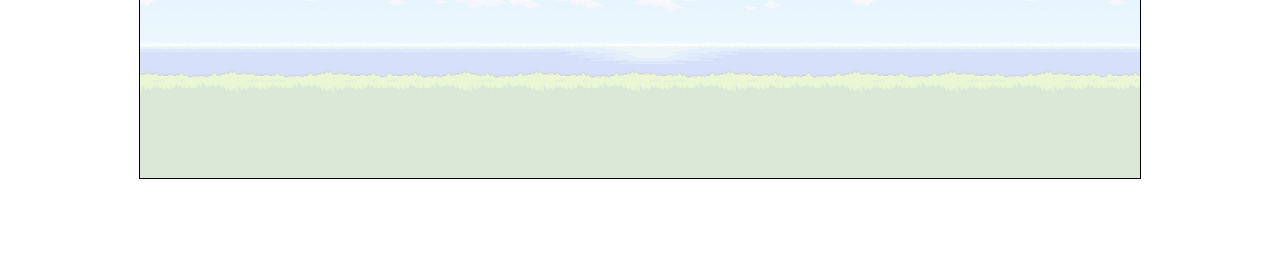
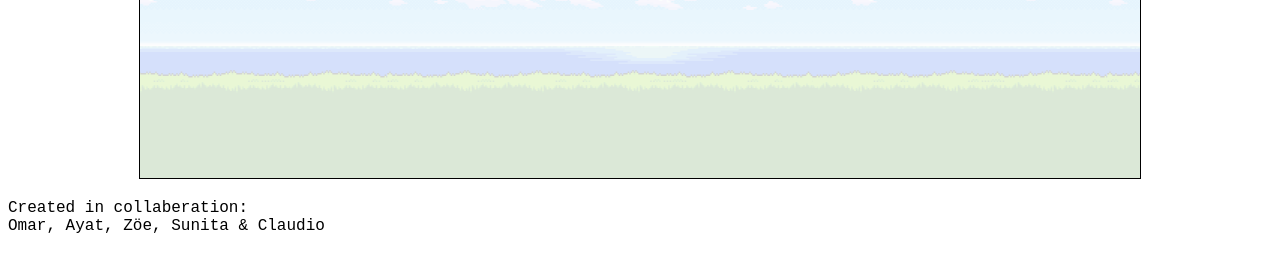
Before and after one commit to Azizo93/ks-dino-dash, a plain HTML site: page index.html in a window 1280 px wide. Shown: the part 293-564 px from the top of the page. Drawn offline with Linux system fonts and the light colour scheme.

Commit message:
updated index.html

```diff
--- a/index.html
+++ b/index.html
@@ -26,6 +26,8 @@
             </div>
         </div>
     </div>
+    <figcaption>Created in collaberation:</figcaption>
+    <span>Omar, Ayat, Zöe, Sunita & Claudio</span>
 
     <script src="app.js"></script>
 </body>
```
